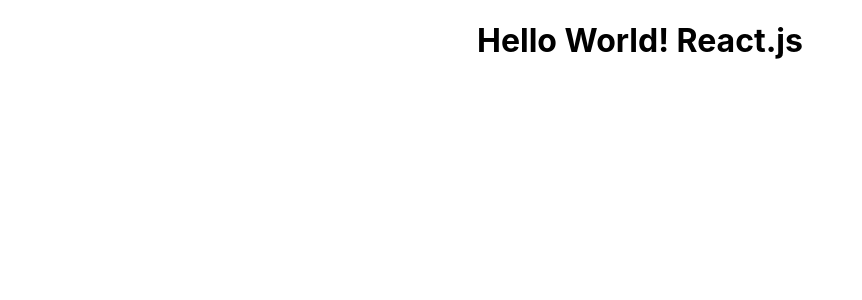
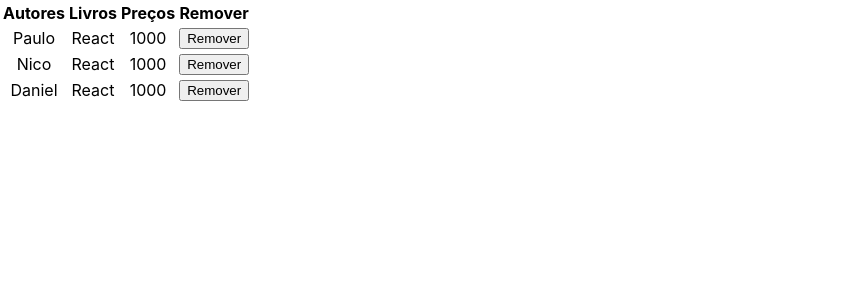
Before and after one commit to WevertonCouto/Alura-React-js, a React (Create React App) app: page / in a window 1280 px wide. Shown: the top 300 px of the page, without its empty margins (0-862 px from the left). Built offline with nearby package versions, Linux system fonts and the light colour scheme.

Commit message:
Table Component

```diff
--- a/src/App.js
+++ b/src/App.js
@@ -1,11 +1,11 @@
 import React from 'react';
-import logo from './logo.svg';
 import './App.css';
+import Tabela from './Tabela';
 
 function App() {
   return (
     <div className="App">
-      <h1>Hello World! React.js</h1>
+      <Tabela />
     </div>
   );
 }
--- /dev/null
+++ b/src/Tabela.js
@@ -0,0 +1,47 @@
+import React, { Component } from 'react';
+
+const TableHead = () => {
+    return (
+        <thead>
+            <tr>
+                <th>Autores</th>
+                <th>Livros</th>
+                <th>Preços</th>
+                <th>Remover</th>
+            </tr>
+        </thead>);
+}
+
+const TableBody = () => {
+    return (<tbody>
+        <tr>
+            <td>Paulo</td>
+            <td>React</td>
+            <td>1000</td>
+            <td><button>Remover</button></td>
+        </tr>
+        <tr>
+            <td>Nico</td>
+            <td>React</td>
+            <td>1000</td>
+            <td><button>Remover</button></td>
+        </tr>
+        <tr>
+            <td>Daniel</td>
+            <td>React</td>
+            <td>1000</td>
+            <td><button>Remover</button></td>
+        </tr>
+    </tbody>);
+}
+
+class Tabela extends Component {
+    render() {
+        return (<table>
+            <TableHead />
+            <TableBody />
+        </table>);
+    }
+}
+
+export default Tabela;
```
